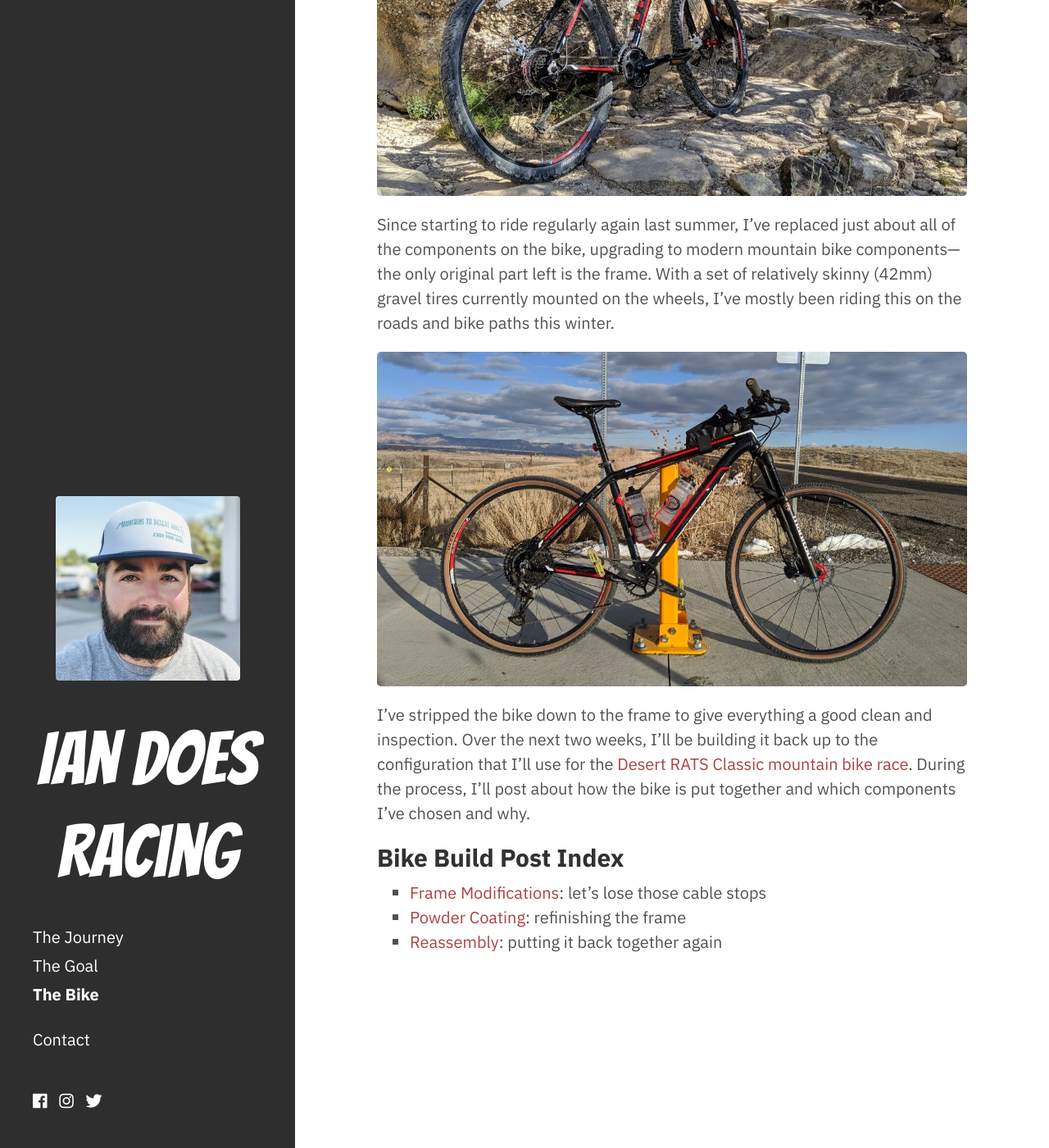
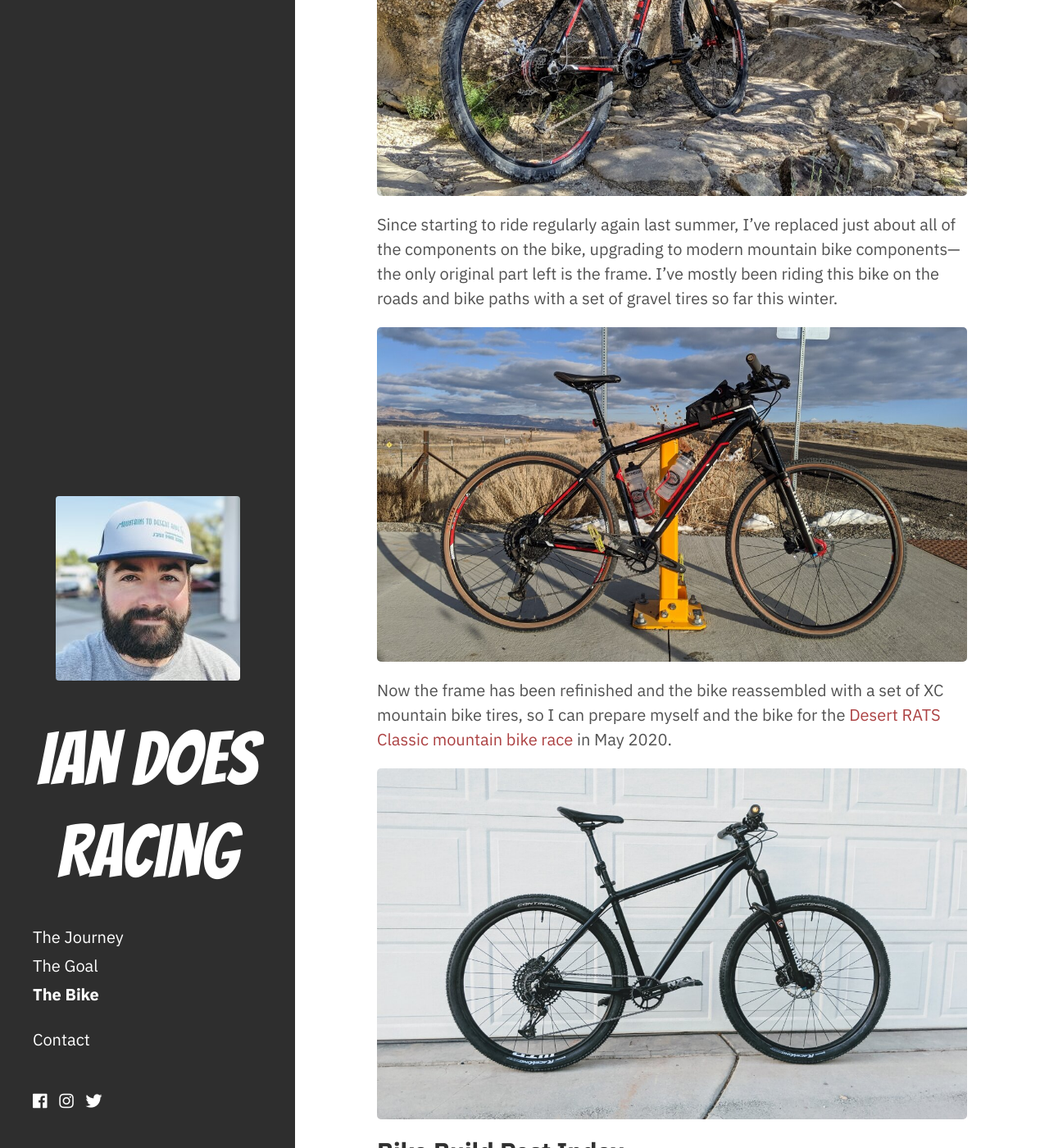
Before and after one commit to icooper/iandoesracing, a Jekyll site: the page built from _posts/2020-02-05-ians-ride.md, in a window 1280 px wide and 1400 px high, scrolled down 457 px. Shown: the whole window at 82% size. Built offline with Jekyll 4.4.1, drawn with Linux system fonts in a browser that asks for light colours; nearby versions of some CDN libraries.

Commit message:
update bike post

```diff
--- a/_posts/2020-02-05-ians-ride.md
+++ b/_posts/2020-02-05-ians-ride.md
@@ -8,11 +8,13 @@ I purchased this Trek Marlin---an entry-level hardtail mountain bike---from my l
 
 ![Ian's bike, summer 2019](/assets/img/iansride-1.jpg "Ian's bike, summer 2019")
 
-Since starting to ride regularly again last summer, I've replaced just about all of the components on the bike, upgrading to modern mountain bike components---the only original part left is the frame. With a set of relatively skinny (42mm) gravel tires currently mounted on the wheels, I've mostly been riding this on the roads and bike paths this winter.
+Since starting to ride regularly again last summer, I've replaced just about all of the components on the bike, upgrading to modern mountain bike components---the only original part left is the frame. I've mostly been riding this bike on the roads and bike paths with a set of gravel tires so far this winter.
 
 ![Ian's bike, January 2020](/assets/img/iansride-2.jpg "Ian's bike, January 2020")
 
-I've stripped the bike down to the frame to give everything a good clean and inspection. Over the next two weeks, I'll be building it back up to the configuration that I'll use for the [Desert RATS Classic mountain bike race](https://geminiadventures.com/desert-rats-mtb/). During the process, I'll post about how the bike is put together and which components I've chosen and why.
+Now the frame has been refinished and the bike reassembled with a set of XC mountain bike tires, so I can prepare myself and the bike for the [Desert RATS Classic mountain bike race](https://geminiadventures.com/desert-rats-mtb/) in May 2020.
+
+![Ian's bike, February 2020](/assets/img/reassembled.jpg "Ian's bike, February 2020")
 
 ## Bike Build Post Index
 
```
